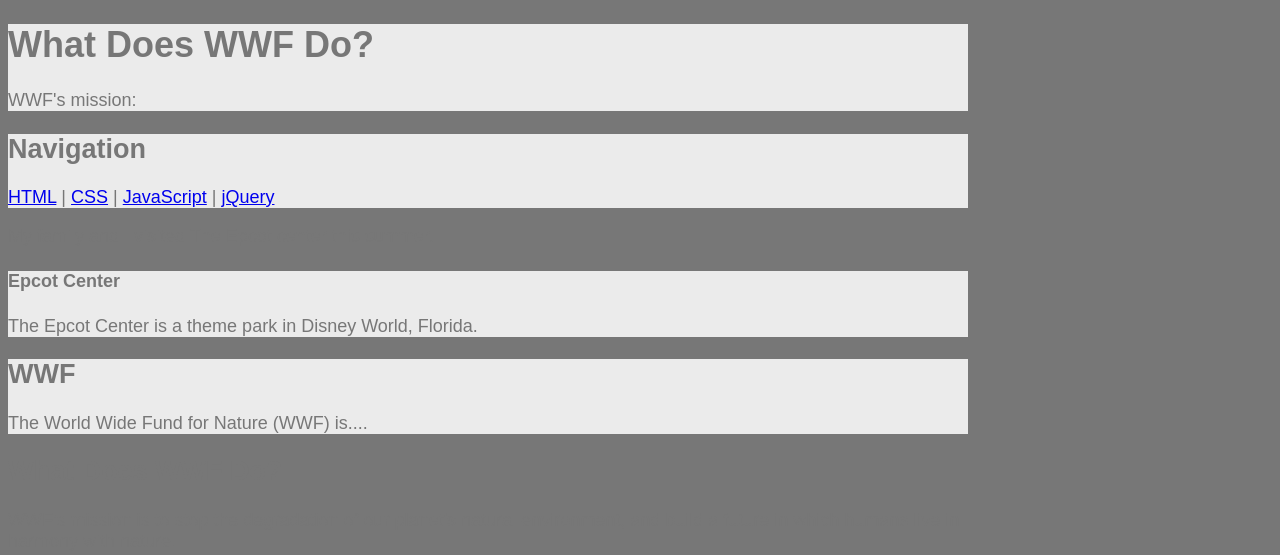
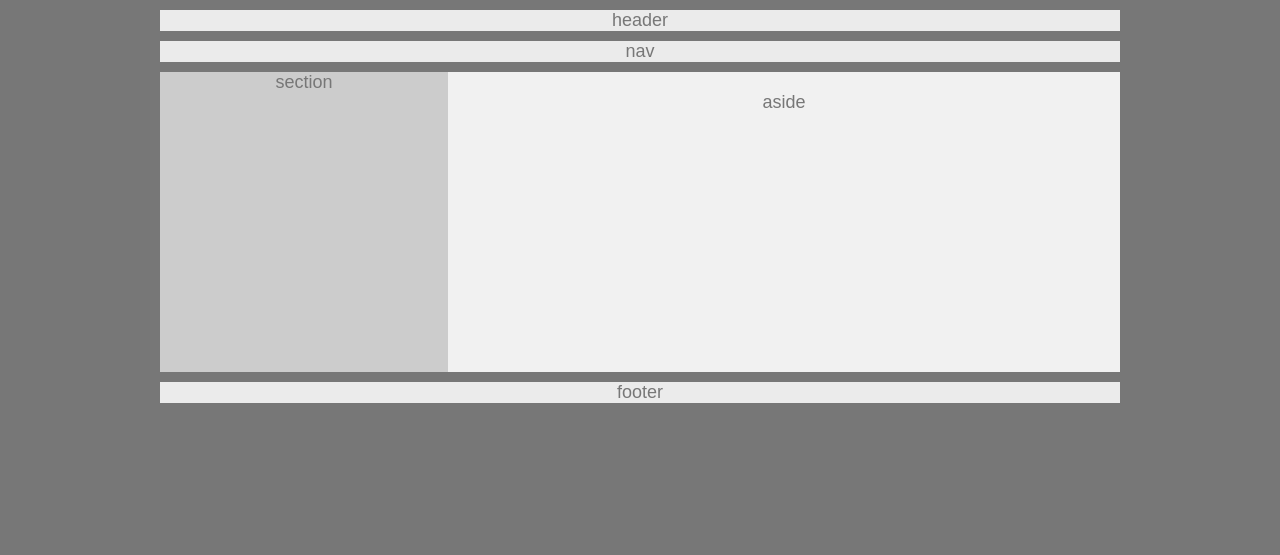
Before and after one commit to katbytes/HW-Wireframe, a plain HTML site: page index.html in a window 1280 px wide. Drawn offline with Linux system fonts and the light colour scheme.

Commit message:
tweaking grids

```diff
--- a/index.html
+++ b/index.html
@@ -7,33 +7,24 @@
     <link rel="stylesheet" href="style.css">
 </head>
 
-<body>
+<div class="container">
     <header>
-        <h1>What Does WWF Do?</h1>
-        <p>WWF's mission:</p>
+        <p>header</p>
     </header>
-    <nav>
-        <h1>Navigation</h1>
-        <a href="#" target="_blank">HTML</a> |
-        <a href="#" target="_blank">CSS</a> |
-        <a href="#" target="_blank"> JavaScript</a> |
-        <a href="#" target="_blank">jQuery</a>
-    </nav>
-    <p>My family and I visited The Epcot center this summer.</p>
-
-    <aside>
-        <h4>Epcot Center</h4>
-        <p>The Epcot Center is a theme park in Disney World, Florida.</p>
-    </aside>
+    <header>
+        <p>nav</p>
+    </header>
     <section>
-        <h1>WWF</h1>
-        <p>The World Wide Fund for Nature (WWF) is....</p>
+        <nav>
+            <p>section</p>
+        </nav>
+        <article>
+            <p>aside</p>
+        </article>
     </section>
-    <article>
-        <h1>What Does WWF Do?</h1>
-        <p>WWF's mission is to stop the degradation of our planet's natural environment,
-            and build a future in which humans live in harmony with nature.</p>
-    </article>
-</body>
+    <header>
+        <p>footer</p>
+    </header>
+</div>
 
 </html>
--- a/style.css
+++ b/style.css
@@ -5,14 +5,45 @@ body {
 	width: 960px;
 	font-size: 18px;
 }
-header, nav, section, aside, footer {
+p {
+	text-align: center;
+}
+* {
+	box-sizing: border-box;
+	margin: 0 auto;
+}
+body {
+	font-family: Arial, Helvetica, sans-serif;
+}
+header, footer {
+	margin-top: 10px;
+	margin-bottom: 10px;
 	background: #ebebeb;
+	text-align: center;
+}
+/* Two column floats*/
+nav {
+	float: left;
+	width: 30%;
+	height: 300px;
+	background: #ccc;
 }
 article {
-    color: #ebebeb;
-    background: #777;
+	float: left;
+	width: 70%;
+	background-color: #f1f1f1;
+	height: 300px;
+	padding: 20px;
 }
-h1, p {
-    color: #777;
-    background: '#ebebeb';
+/* Clear floats after the columns */
+section:after {
+	content: "";
+	display: block;
+	clear: both;
 }
+/* Responsive */
+@media (max-width: 600px) {
+	nav, article {
+		width: 100%;
+		height: auto;
+	}
```
Lines whose indentation alone changed are shown as unchanged.
